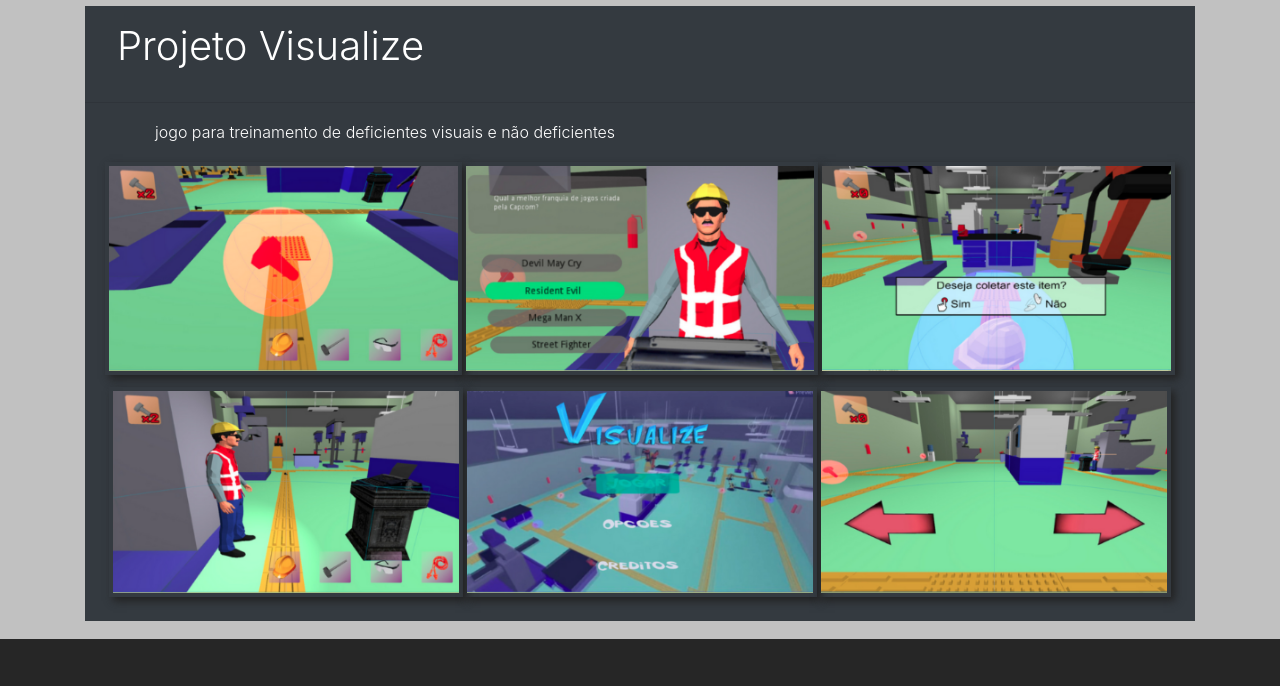
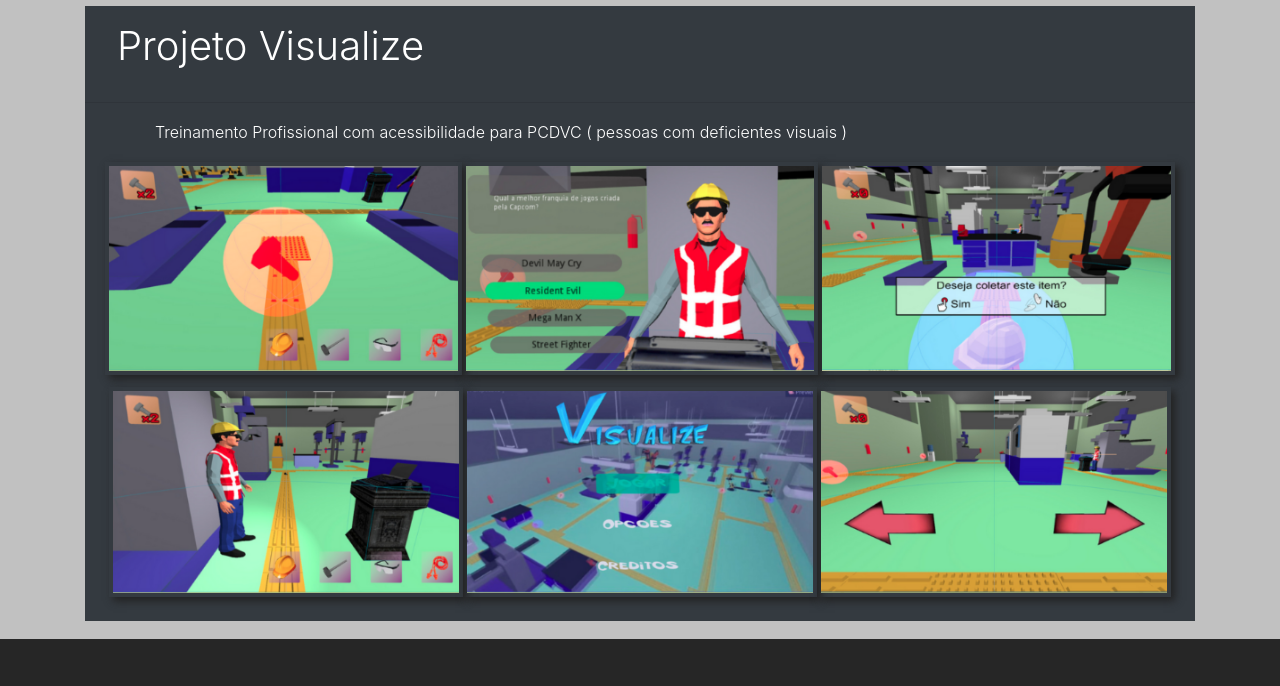
Before and after one commit to lucasmartines/Jogos_Lucas, a website: page public/jogos.html in a window 1280 px wide. Shown: the part 94-780 px from the top of the page. Drawn offline with nearby package versions, Linux system fonts and the light colour scheme.

Commit message:
otimização

```diff
--- a/public/jogos.html
+++ b/public/jogos.html
@@ -71,7 +71,7 @@
 		<div class='container-full bg-dark'>
 			<h1 class=" font-weight-light m-3 p-3" style="margin-top:20px"> Projeto Visualize </h1>
 			<hr/>
-			<h6 class=" font-weight-light" style="margin-top:20px;margin-left:70px;margin-bottom: 0"> jogo para treinamento de deficientes visuais e não deficientes
+			<h6 class=" font-weight-light" style="margin-top:20px;margin-left:70px;margin-bottom: 0"> Treinamento Profissional com acessibilidade para PCDVC ( pessoas com deficientes visuais )
 			</h6>
 		</div>
 
```
